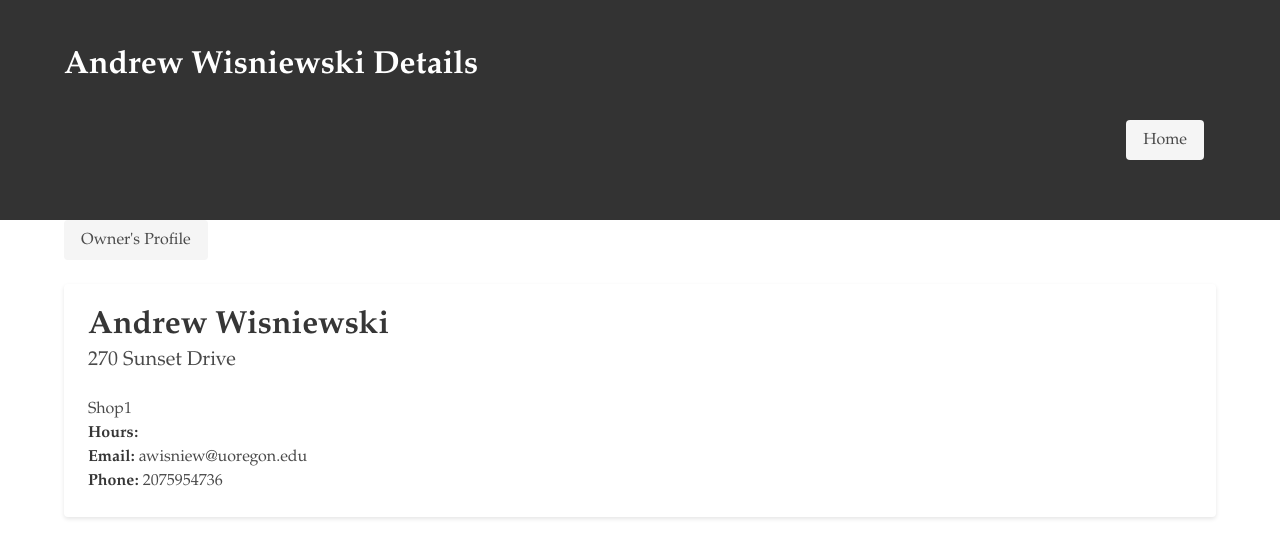
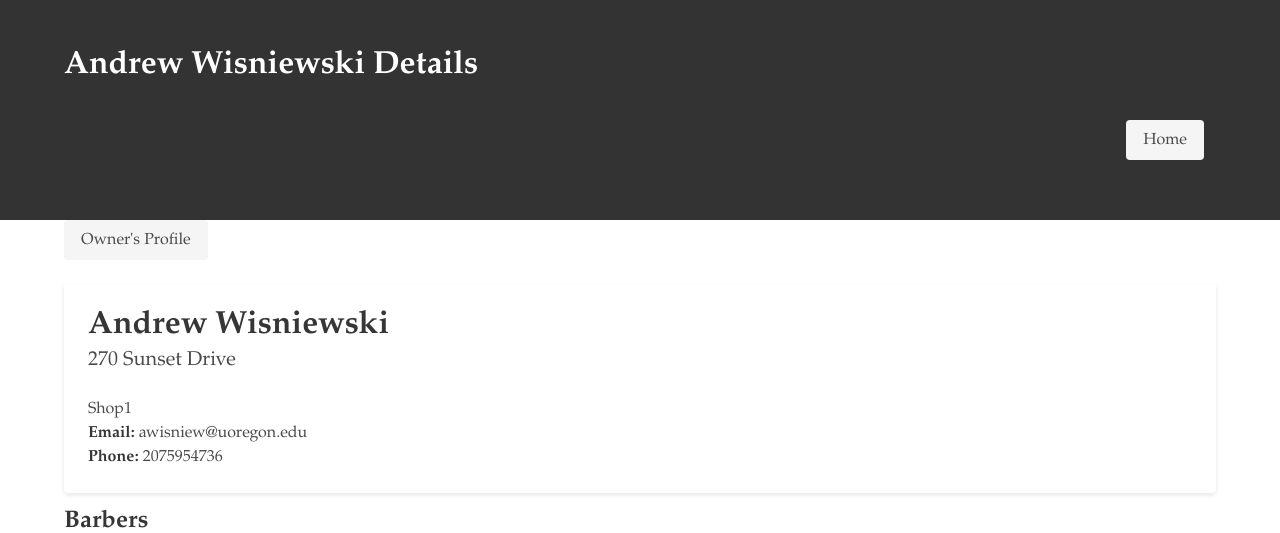
Before and after one commit to awisniew207/django-deploy, a Django app: a page that uses LineUp/Barber/templates/Barber/shop_detail.html in a window 1280 px wide. Shown: the top 533 px of the page. Run offline with Django 4.2, Linux system fonts and the light colour scheme; data comes from the database, SQL or seed files in the repository; grey boxes are pictures that could not be loaded.

Commit message:
Removing hours from shop detail

```diff
--- a/LineUp/Barber/templates/Barber/shop_detail.html
+++ b/LineUp/Barber/templates/Barber/shop_detail.html
@@ -57,7 +57,6 @@
                 <p class="title">{{ shop.name }}</p>
                 <p class="subtitle">{{ shop.address }}</p>
                 <p>{{ shop.description }}</p>
-                <p><strong>Hours:</strong></p>
                 <p><strong>Email:</strong> {{ shop.email }}</p>
                 <p><strong>Phone:</strong> {{ shop.phone_number }}</p>
             </div>
```
